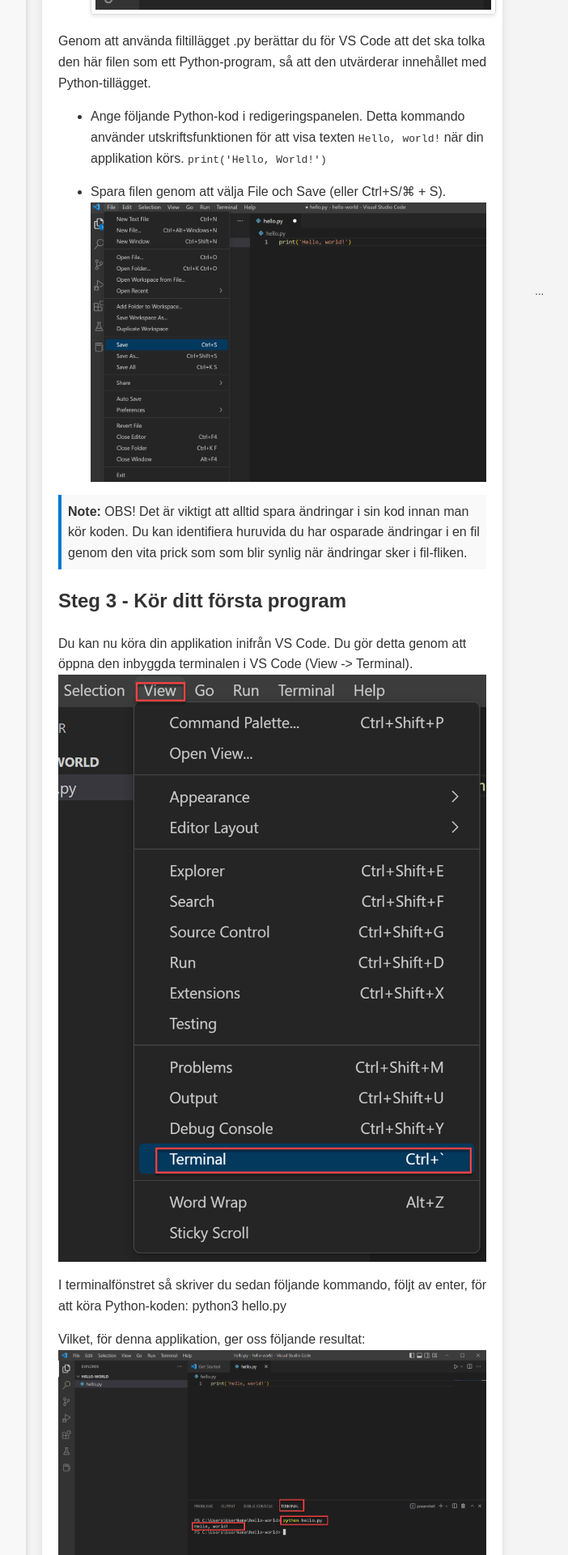
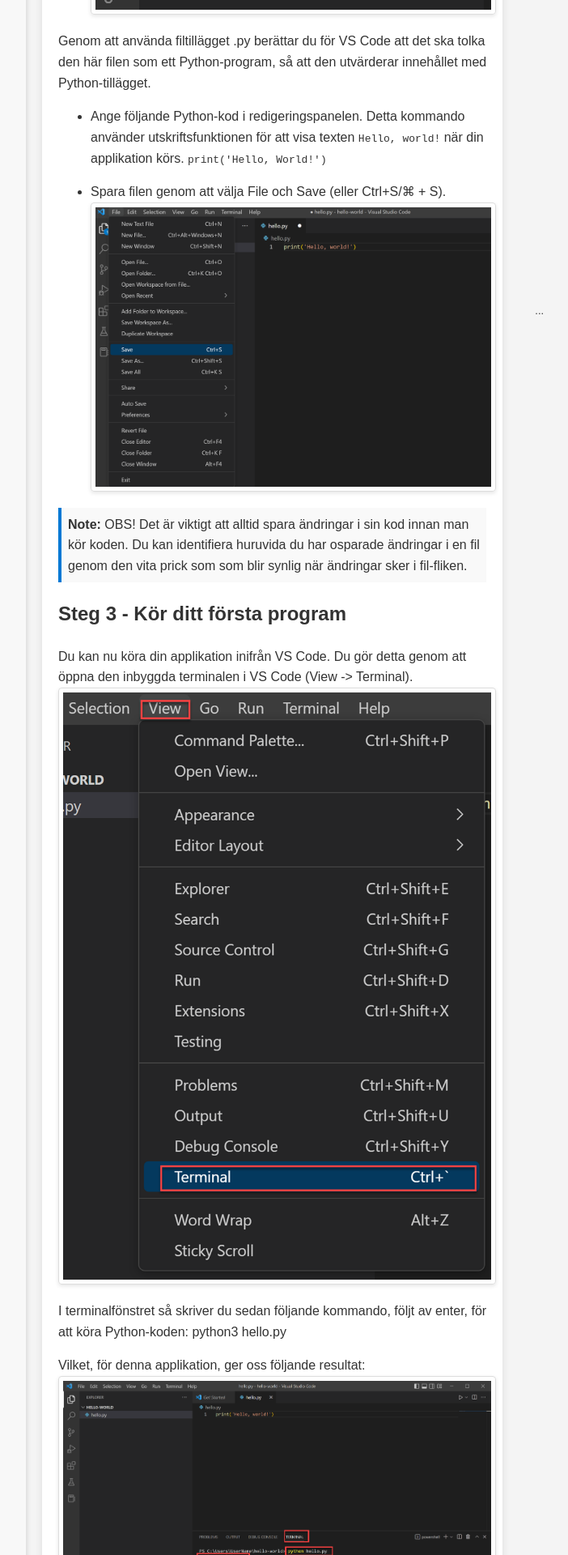
Before and after one commit to noitaloiv/fundamentalPython, a Jekyll site: the page built from week1/first_app.md, in a window 1280 px wide. Shown: the part 1466-3386 px from the top of the page at 81% size, without its empty margins (348-1050 px from the left). Built offline with Jekyll 4.4.1, drawn with Linux system fonts in a browser that asks for light colours.

Commit message:
Update first_app.md

```diff
--- a/week1/first_app.md
+++ b/week1/first_app.md
@@ -38,7 +38,7 @@ Genom att använda filtillägget .py berättar du för VS Code att det ska tolka
 `print('Hello, World!')`
 
 * Spara filen genom att välja File och Save (eller Ctrl+S/⌘ + S).
-![Extensions in VSCode](../assets/images/saveFileVSCode.png)
+![Extensions in VSCode](../assets/images/saveFileVSCode.png){: .styled-image }
 
 <div style="padding: 0.5em; background-color: #f9f9f9; border-left: 4px solid #0078D4; margin-bottom: 1em;">
     <strong>Note:</strong> OBS! Det är viktigt att alltid spara ändringar i sin kod innan man kör koden. Du kan identifiera huruvida du har osparade ändringar i en fil genom den vita prick som som blir synlig när ändringar sker i fil-fliken.
@@ -47,12 +47,12 @@ Genom att använda filtillägget .py berättar du för VS Code att det ska tolka
 ## Steg 3 - Kör ditt första program
 
 Du kan nu köra din applikation inifrån VS Code. Du gör detta genom att öppna den inbyggda terminalen i VS Code (View -> Terminal).
-![Extensions in VSCode](../assets/images/openTerminalVsCode.png)
+![Extensions in VSCode](../assets/images/openTerminalVsCode.png){: .styled-image }
 
 I terminalfönstret så skriver du sedan följande kommando, följt av enter, för att köra Python-koden:
 python3 hello.py
 
 Vilket, för denna applikation, ger oss följande resultat:
-![Extensions in VSCode](../assets/images/pythonRan.png)
+![Extensions in VSCode](../assets/images/pythonRan.png){: .styled-image }
 
 Du har nu skapat din första Python-applikation och kört applikationen för att generera en output! För att förstå hur vi kan skriva mer avancera applikationer, exempelvis ett mindre spel, så behöver vi först förstå de olika beståndsdelarna som vi kan arbeta med i Python.
```
